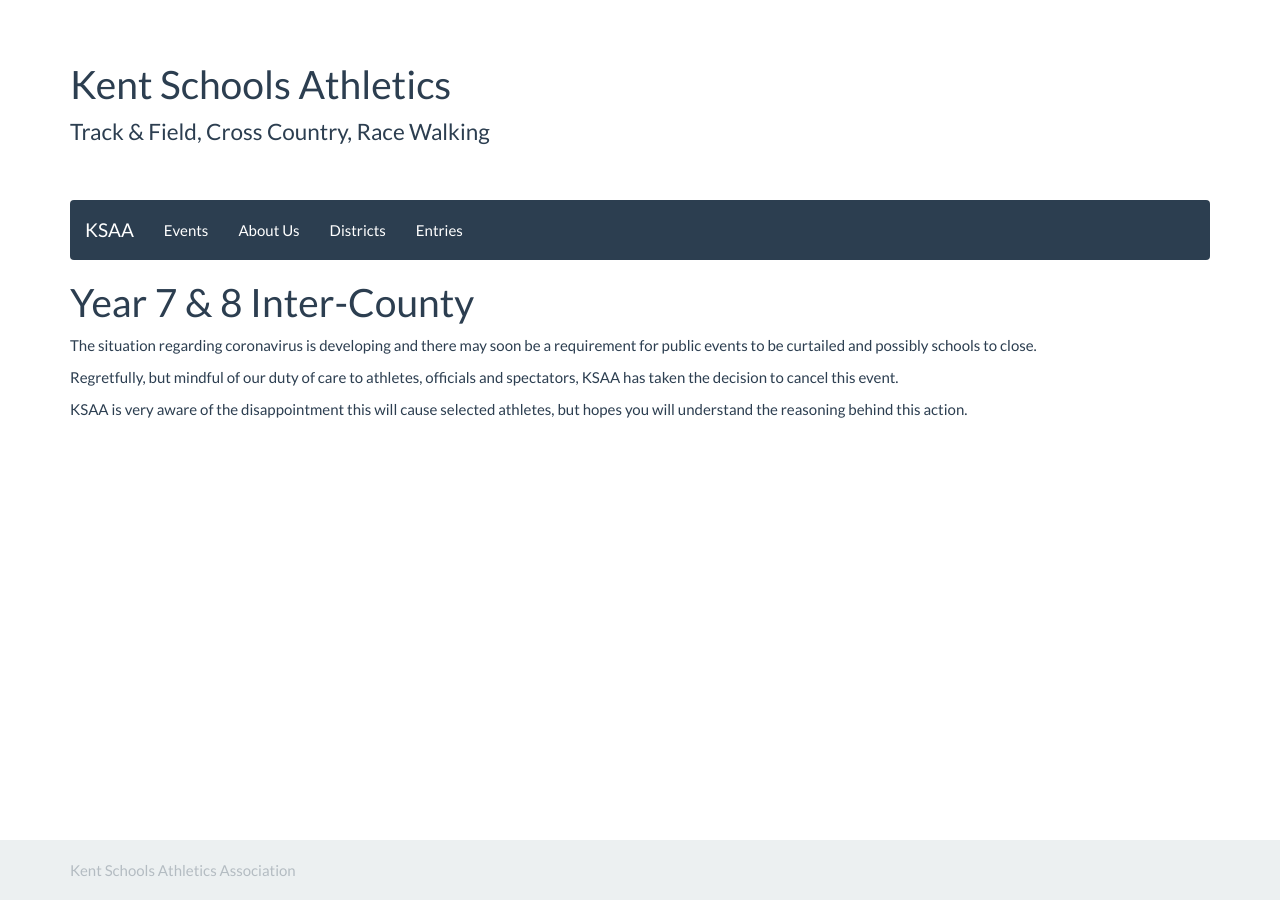
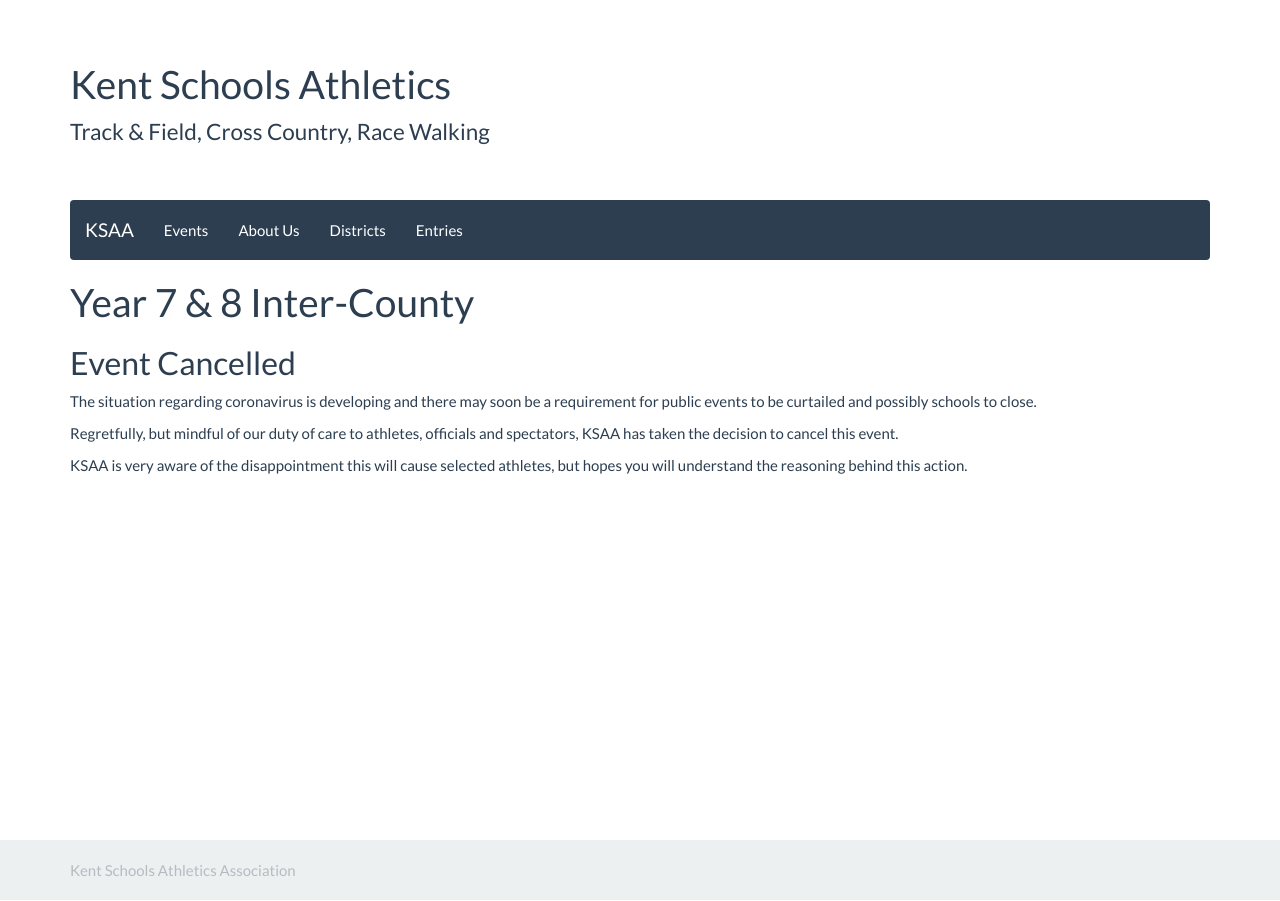
Before and after one commit to chrisnewark/chrisnewark.github.io, a Jekyll site: the page built from _events/19-20/2020-03-21-year-7-and-8-inter-county.md, in a window 1280 px wide. Built offline with Jekyll 4.4.1, drawn with Linux system fonts in a browser that asks for light colours; nearby versions of some CDN libraries.

Commit message:
Added title

```diff
--- a/_events/19-20/2020-03-21-year-7-and-8-inter-county.md
+++ b/_events/19-20/2020-03-21-year-7-and-8-inter-county.md
@@ -5,6 +5,8 @@
 location: Somerhill, Tonbridge, Kent
 ---
 
+## Event Cancelled
+
 The situation regarding coronavirus is developing and there may soon be a requirement for public events to be curtailed and possibly schools to close.
 
 Regretfully, but mindful of our duty of care to athletes, officials and spectators, KSAA has taken the decision to cancel this event.
```
